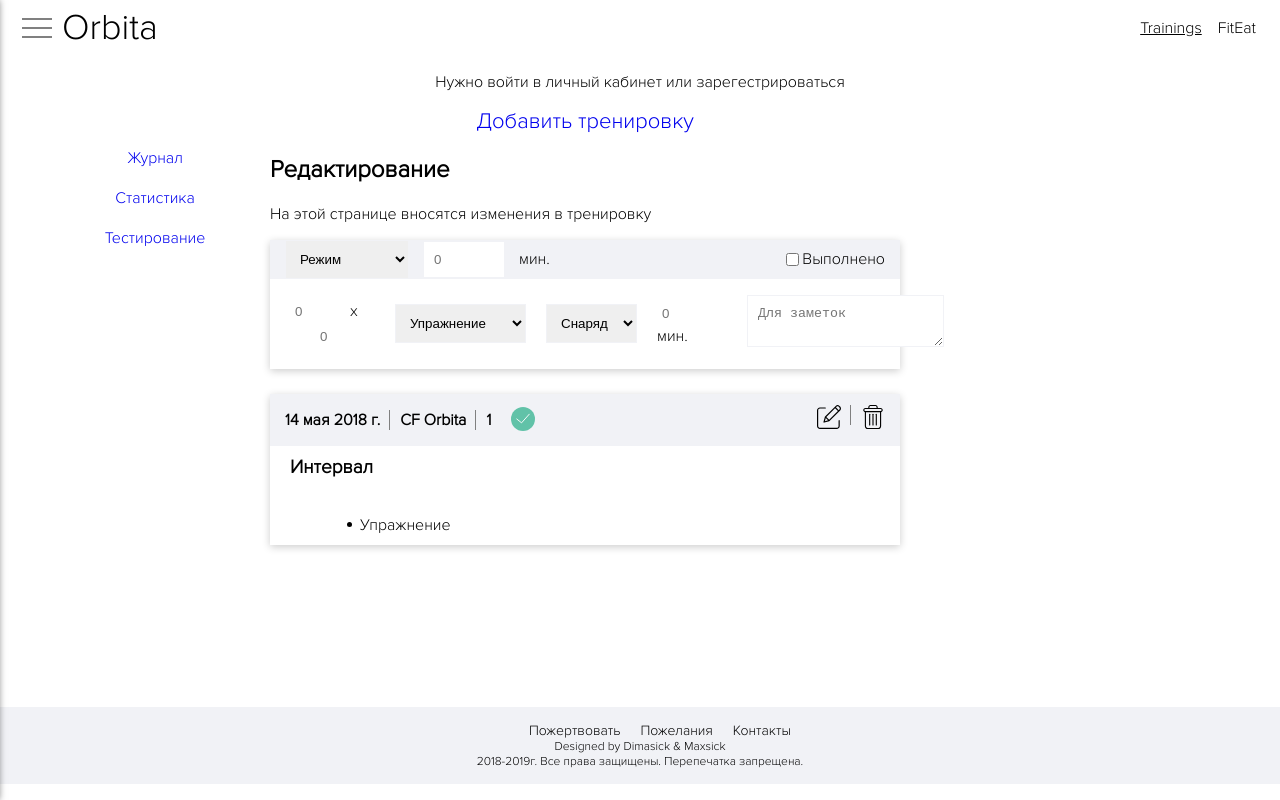
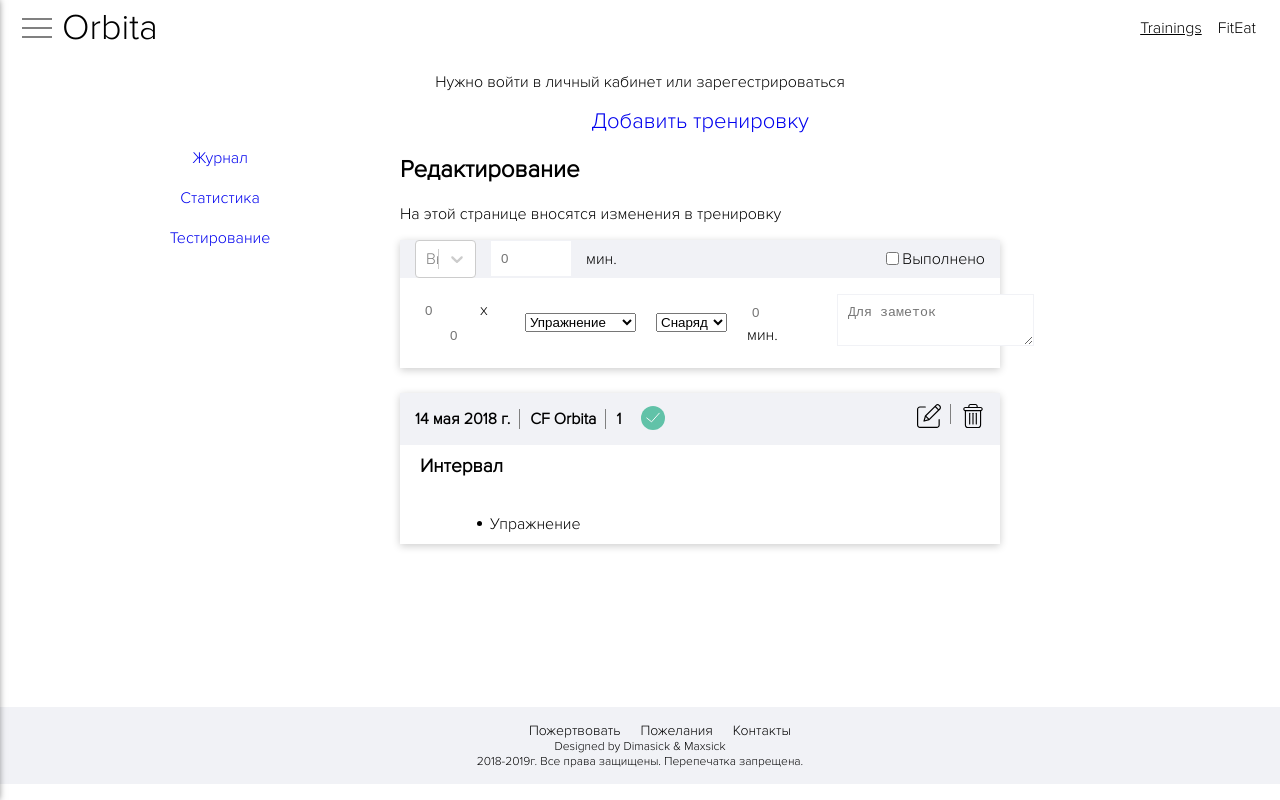
Before and after one commit to CFOrbita/Orbita, a React app: page /trainings in a window 1280 px wide. Built offline with nearby package versions, Linux system fonts and the light colour scheme.

Commit message:
добавил react-select

```diff
--- a/package.json
+++ b/package.json
@@ -10,6 +10,7 @@
     "babel-loader": "8.0.5",
     "eslint": "5.13.0",
     "eslint-plugin-react": "7.12.4",
+    "react-select": "^3.0.4",
     "webpack": "4.30.0",
     "webpack-cli": "3.3.1",
     "webpack-dev-server": "3.3.1"
--- /dev/null
+++ b/src/assets/sass/modules/_add-workout.scss
@@ -0,0 +1,3 @@
+.add-workout {
+  max-width: 600px;
+}
--- a/src/assets/sass/modules/_card.scss
+++ b/src/assets/sass/modules/_card.scss
@@ -178,8 +178,7 @@
 }
 
 .card-select {
-  padding: 10px;
-  border: 1px solid #f1f2f6;
+  max-width: 150px;
 }
 
 .card-content__wrapper {
--- a/src/assets/sass/modules/_training.scss
+++ b/src/assets/sass/modules/_training.scss
@@ -1,11 +1,13 @@
 .training {
   display: flex;
   justify-content: space-around;
-  max-width: 900px;
+  padding: 0 40px;
 }
 
 .training-points {
   width: 30%;
+  margin: 0;
+  padding: 0;
   margin-top: 40px;
   text-align: center;
 }
@@ -19,6 +21,7 @@
   display: block;
   margin-bottom: 10px;
   font-size: 22px;
+  max-width: 600px;
 
   &:hover {
     font-weight: bold;
@@ -36,3 +39,7 @@
 .training-points__item:last-child {
   margin-bottom: 0;
 }
+
+.training-workout__list {
+  max-width: 600px;
+}
--- a/src/assets/sass/style.scss
+++ b/src/assets/sass/style.scss
@@ -4,6 +4,7 @@
 @import "modules/footer";
 @import "modules/card";
 @import "modules/training";
+@import "modules/add-workout";
 
 
 @font-face {
--- a/src/components/content/content.js
+++ b/src/components/content/content.js
@@ -1,7 +1,7 @@
 import React, {Component} from "react";
 import {Route} from "react-router-dom";
-import Trainings from "../trainings/trainings";
-import FitEat from "../fiteat/fiteat";
+import Trainings from "./trainings/trainings";
+import FitEat from "./fiteat/fiteat";
 
 class Content extends Component{
   constructor(props) {
--- /dev/null
+++ b/src/components/content/trainings/add-training/add-training.js
@@ -0,0 +1,111 @@
+import React, {Component} from "react";
+import Select from "react-select";
+
+const options = [
+  {value: 'interval', label: 'Интервально'},
+  {value: 'asap', label: 'ЗКМБР'},
+  {value: 'emom', label: 'ЕМОМ'},
+  {value: 'ontime', label: 'На время'}
+];
+
+class TrainingCardAdd extends Component {
+  constructor(props) {
+    super(props);
+
+    this.state = {
+      selectedOption: null,
+    }
+
+    this.handleChange = this.handleChange.bind(this)
+  }
+
+  handleChange (selectedOption) {
+    this.setState({ selectedOption });
+  };
+
+  render() {
+    const { selectedOption } = this.state;
+
+    return (
+      <React.Fragment>
+        <section className="add-workout">
+          <h1 className="add-workout__title">Редактирование</h1>
+          <p className="add-workout__text">На этой странице вносятся изменения в тренировку</p>
+          <form method="post" className="add-workout__form">
+            <div className="add-workout__list card">
+              <div className="card-item">
+                <div className="card-header">
+                  <div className="card-header__func card-header--left">
+                    <div className="card-header__func-item card-select">
+                      <Select
+                        value={selectedOption}
+                        placeholder="Выбрать"
+                        onChange={this.handleChange}
+                        options={options}/>
+                      {/*<select className="card-header__func-menu card-select">*/}
+                      {/*<option selected disabled>Режим</option>*/}
+                      {/*<option className="card-select__item">Интервально</option>*/}
+                      {/*<option className="card-select__item">ЗКМБР</option>*/}
+                      {/*<option className="card-select__item">ЕМОМ</option>*/}
+                      {/*<option className="card-select__item">На время</option>*/}
+                      {/*</select>*/}
+                    </div>
+                    <input className="card-header__func-item card-header__func--input" type="number" placeholder="0"
+                           id="time"/>
+                    <label className="card-header__func-item card-label" htmlFor="time">мин.</label>
+                    <div className="card-header__func-item plus">
+                      <i className="fas fa-plus add-plus"></i>
+                    </div>
+                  </div>
+                  <div className="card-header__func card-header--right">
+                    <input type="checkbox" id="done"/>
+                    <label htmlFor="done" className="checkbox"></label>
+                    <span className="checkbox__text">Выполнено</span>
+                  </div>
+                </div>
+                <div className="card-content__wrapper">
+                  <div className="card-content card-content--add-workout">
+                    <div className="card-content__workout">
+                      <div className="input-wrapper">
+                        <input className="card-content__workout-item card-content--input" type="number" placeholder="0"
+                               id="reps"/>
+                        <span>x</span>
+                        <input className="card-content__workout-item card-content--input input-sets" type="number"
+                               placeholder="0" id="sets"/>
+                      </div>
+                    </div>
+                    <select className="card-content__workout-item card-select">
+                      <option selected disabled>Упражнение</option>
+                      <option className="card-select__item">Подтягивания</option>
+                      <option className="card-select__item">Cтановая тяга</option>
+                    </select>
+                    <select className="card-content__workout-item card-select">
+                      <option selected disabled>Снаряд</option>
+                      <option className="card-select__item">штанга</option>
+                      <option className="card-select__item">медбол</option>
+                      <option className="card-select__item">гиря</option>
+                      <option className="card-select__item">гантель</option>
+                      <option className="card-select__item">диск</option>
+                      <option className="card-select__item">сендбэг</option>
+                    </select>
+                    <div className="input-wrapper">
+                      <input className="card-content__workout-item card-content--input minutes" type="number"
+                             placeholder="0" id="minutes"/>
+                      <label className="card-label" htmlFor="minutes">мин.</label>
+                    </div>
+                    <div className="card-content__workout-item delete"><i className="fas fa-trash-alt"></i></div>
+                  </div>
+                  <div className="card-content card-comment">
+                    <textarea className="card-comment__textarea" placeholder="Для заметок"></textarea>
+                  </div>
+                </div>
+              </div>
+            </div>
+          </form>
+        </section>
+      </React.Fragment>
+    )
+  }
+};
+
+export default TrainingCardAdd;
--- a/src/components/trainings/add-training/add-training.js
+++ /dev/null
@@ -1,76 +0,0 @@
-import React from "react";
-
-const TrainingCardAdd = (props) => {
-  return (
-    <React.Fragment>
-      <section className="add-workout container">
-        <h1 className="add-workout__title">Редактирование</h1>
-        <p className="add-workout__text">На этой странице вносятся изменения в тренировку</p>
-        <form method="post" className="add-workout__form">
-          <div className="add-workout__list card">
-            <div className="card-item">
-              <div className="card-header">
-                <div className="card-header__func card-header--left">
-                  <div className="card-header__func-item">
-                    <select className="card-header__func-menu card-select">
-                      <option selected disabled>Режим</option>
-                      <option className="card-select__item">Интервально</option>
-                      <option className="card-select__item">ЗКМБР</option>
-                      <option className="card-select__item">ЕМОМ</option>
-                      <option className="card-select__item">На время</option>
-                    </select>
-                  </div>
-                  <input className="card-header__func-item card-header__func--input" type="number" placeholder="0" id="time"/>
-                  <label className="card-header__func-item card-label" htmlFor="time">мин.</label>
-                  <div className="card-header__func-item plus">
-                    <i className="fas fa-plus add-plus"></i>
-                  </div>
-                </div>
-                <div className="card-header__func card-header--right">
-                  <input type="checkbox" id="done"/>
-                  <label htmlFor="done" className="checkbox"></label>
-                  <span className="checkbox__text">Выполнено</span>
-                </div>
-              </div>
-              <div className="card-content__wrapper">
-                <div className="card-content card-content--add-workout">
-                  <div className="card-content__workout">
-                    <div className="input-wrapper">
-                      <input className="card-content__workout-item card-content--input" type="number" placeholder="0" id="reps"/>
-                      <span>x</span>
-                      <input className="card-content__workout-item card-content--input input-sets" type="number" placeholder="0" id="sets"/>
-                    </div>
-                  </div>
-                  <select className="card-content__workout-item card-select">
-                    <option selected disabled>Упражнение</option>
-                    <option className="card-select__item">Подтягивания</option>
-                    <option className="card-select__item">Cтановая тяга</option>
-                  </select>
-                  <select className="card-content__workout-item card-select">
-                    <option selected disabled>Снаряд</option>
-                    <option className="card-select__item">штанга</option>
-                    <option className="card-select__item">медбол</option>
-                    <option className="card-select__item">гиря</option>
-                    <option className="card-select__item">гантель</option>
-                    <option className="card-select__item">диск</option>
-                    <option className="card-select__item">сендбэг</option>
-                  </select>
-                  <div className="input-wrapper">
-                    <input className="card-content__workout-item card-content--input minutes" type="number" placeholder="0" id="minutes"/>
-                    <label className="card-label" htmlFor="minutes">мин.</label>
-                  </div>
-                  <div className="card-content__workout-item delete"><i className="fas fa-trash-alt"></i></div>
-                </div>
-                <div className="card-content card-comment">
-                  <textarea className="card-comment__textarea" placeholder="Для заметок"></textarea>
-                </div>
-              </div>
-            </div>
-          </div>
-        </form>
-      </section>
-    </React.Fragment>
-  );
-};
-
-export default TrainingCardAdd;
```
Also changed, not shown: src/components/content/fiteat/fiteat.js (renamed from src/components/fiteat/fiteat.js), src/components/content/trainings/training-card/training-card.js (renamed from src/components/trainings/training-card/training-card.js), src/components/content/trainings/trainings.js (renamed from src/components/trainings/trainings.js), 1 other file (tests, documents, lock files or other folders).
